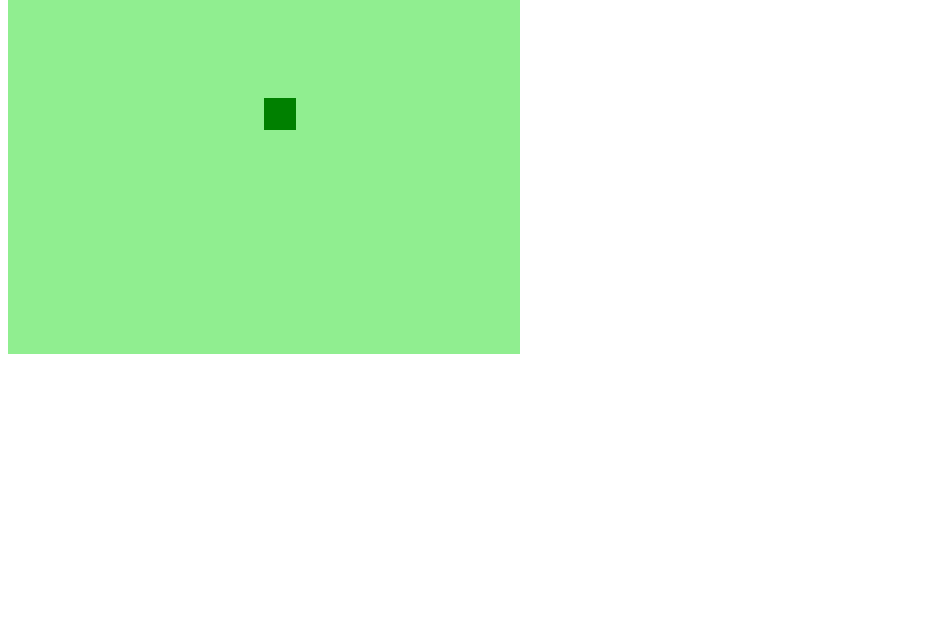
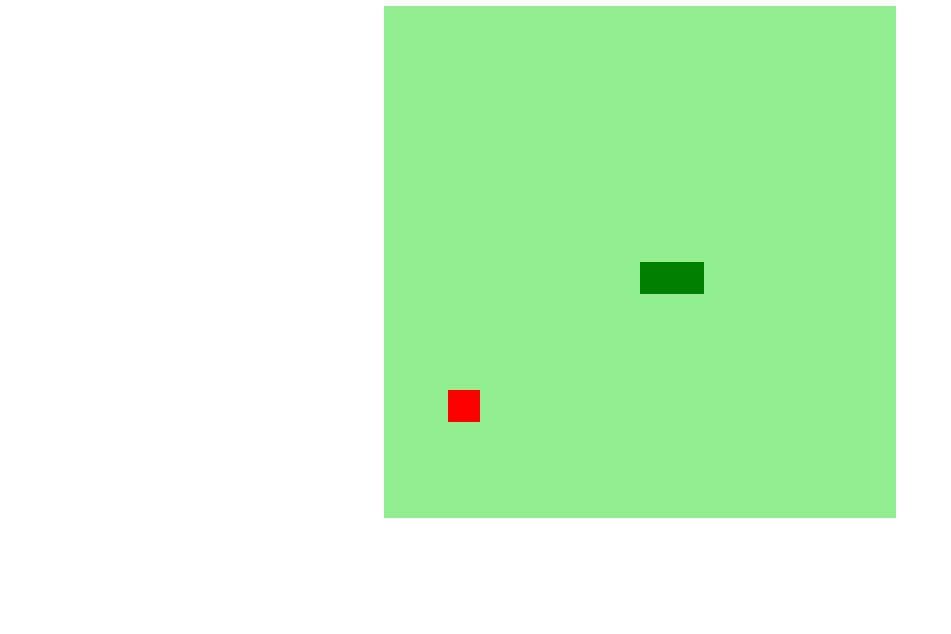
Before and after one commit to rafaelrocha007/javascript-snake-game, a plain HTML site: page index.html in a window 1280 px wide. Shown: the part 166-800 px from the top of the page, without its empty margins (0-951 px from the left). Drawn offline with Linux system fonts and the light colour scheme.

Commit message:
Finishing basic game

```diff
--- a/index.html
+++ b/index.html
@@ -6,9 +6,10 @@
     <meta http-equiv="X-UA-Compatible" content="ie=edge" />
     <link rel="stylesheet" href="style.css" />
     <script defer src="script.js"></script>
-    <title>Anaconda Game</title>
+    <title>Anaconda's Game</title>
   </head>
   <body>
+    <h1>Anaconda's game</h1>
     <canvas id="snake" width="512" height="512"></canvas>
   </body>
 </html>
--- a/script.js
+++ b/script.js
@@ -4,37 +4,89 @@ let canvas = document.getElementById("snake");
 let context = canvas.getContext("2d");
 let box = 32;
 let direction = "right";
-let snake = [];
-snake[0] = {
-  x: 8 * box,
-  y: 8 * box,
+let food = {
+  x: Math.floor(Math.random() * 15 + 1) * box,
+  y: Math.floor(Math.random() * 15 + 1) * box,
 };
 
-function createBG() {
+function createSnake() {
+  return [
+    {
+      x: 8 * box,
+      y: 8 * box,
+    },
+  ];
+}
+
+let snake = createSnake();
+
+function drawBG() {
   context.fillStyle = "lightgreen";
   context.fillRect(0, 0, 16 * box, 16 * box);
 }
 
-function createSnake() {
+function drawSnake() {
   for (let i = 0; i < snake.length; i++) {
     context.fillStyle = "green";
     context.fillRect(snake[i].x, snake[i].y, box, box);
   }
 }
 
+function drawFood() {
+  context.fillStyle = "red";
+  context.fillRect(food.x, food.y, box, box);
+}
+
+document.addEventListener("keydown", update);
+
+function update(event) {
+  if (event.keyCode == 37 && direction != "right") direction = "left";
+  if (event.keyCode == 38 && direction != "down") direction = "up";
+  if (event.keyCode == 39 && direction != "left") direction = "right";
+  if (event.keyCode == 40 && direction != "up") direction = "down";
+}
+
 function startGame() {
-  createBG();
-  createSnake();
+  if (snake[0].x > 15 * box && direction == "right") snake[0].x = 0;
+  if (snake[0].x < 0 && direction == "left") snake[0].x = 16 * box;
+  if (snake[0].y > 15 * box && direction == "down") snake[0].y = 0;
+  if (snake[0].y < 0 && direction == "up") snake[0].y = 16 * box;
+
+  for (let i = 1; i < snake.length; i++) {
+    if (snake[0].x == snake[i].x && snake[0].y == snake[i].y) {
+      clearInterval(game);
+      if (confirm("Game Over :( \n Try again?")) {
+        snake = createSnake();
+        setInterval(startGame, 100);
+      }
+    }
+  }
+
+  drawBG();
+  drawSnake();
+  drawFood();
 
   let snakeX = snake[0].x;
   let snakeY = snake[0].y;
 
   if (direction == "right") snakeX += box;
   if (direction == "left") snakeX -= box;
-  if (direction == "up") snakeY += box;
-  if (direction == "down") snakeY -= box;
+  if (direction == "up") snakeY -= box;
+  if (direction == "down") snakeY += box;
 
-  //snake.pop();
+  if (snakeX != food.x || snakeY != food.y) {
+    snake.pop();
+  } else {
+    food.x = Math.floor(Math.random() * 15 + 1) * box;
+    food.y = Math.floor(Math.random() * 15 + 1) * box;
+  }
+
+  let snakeHead = {
+    x: snakeX,
+    y: snakeY,
+  };
+
+  snake.unshift(snakeHead);
 }
 
 let game = setInterval(startGame, 100);
--- a/style.css
+++ b/style.css
@@ -0,0 +1,12 @@
+body {
+  height: 95vh;
+  width: 95;
+  display: flex;
+  justify-content: center;
+  align-items: center;
+  flex-direction: column;
+}
+
+canvas {
+  margin: 0 auto;
+}
```
